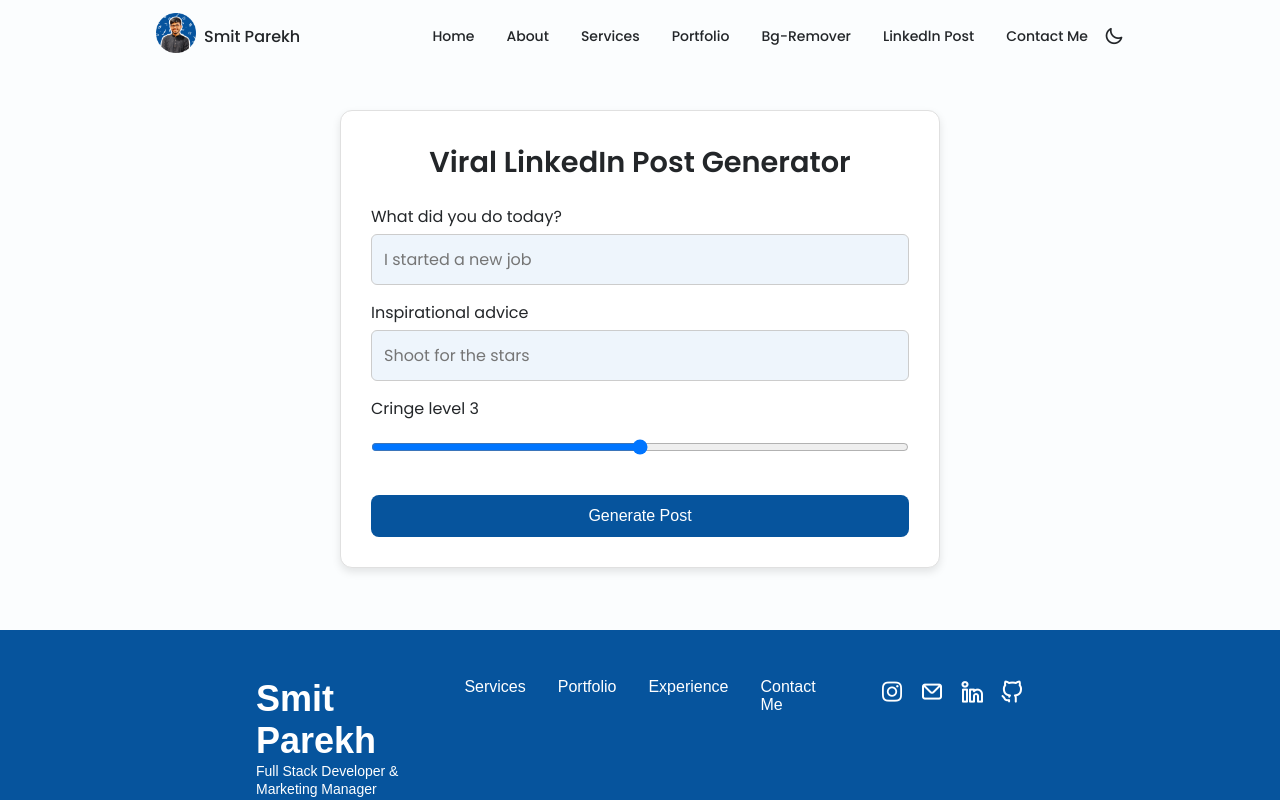
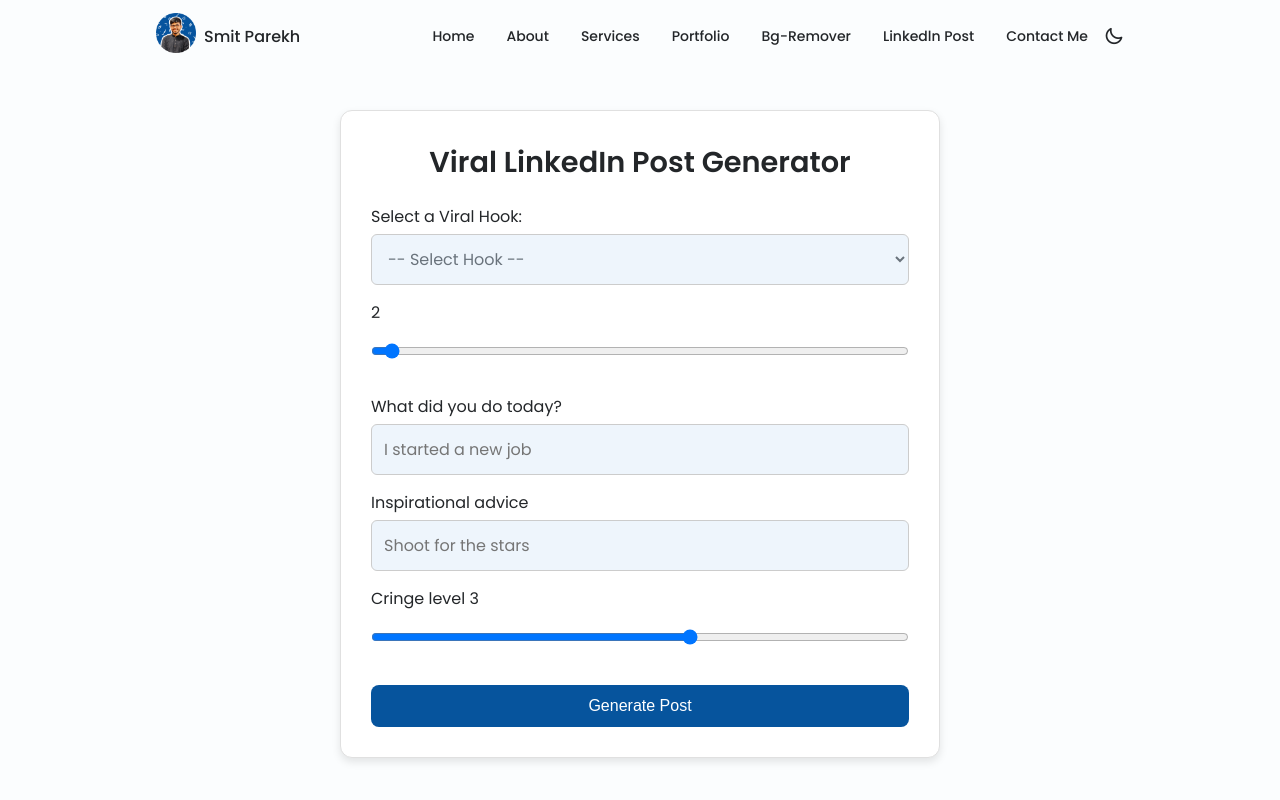
Before and after one commit to SmitParekh84/Smit-React-New-Portfolio-front-end, a React (Vite) app: page /viral-linkedin-post-generator in a window 1280 px wide. Shown: the top 800 px of the page. Built offline with nearby package versions, Linux system fonts and the light colour scheme.

Commit message:
Add dropdown for selecting viral hooks in LinkedIn Post Generator

```diff
--- a/src/assets/css/styles.css
+++ b/src/assets/css/styles.css
@@ -1266,7 +1266,44 @@ img {
   cursor: not-allowed;
 }
 
-
+/* Dropdown (Select) Styling */
+.linkedin-post-generator select {
+  width: 100%;
+  padding: 12px;
+  margin-top: 5px;
+  border: 1px solid #ccc;
+  border-radius: 6px;
+  background-color: var(--input-color);
+  color: var(--text-color);
+  font-size: var(--normal-font-size);
+  font-family: var(--body-font);
+  transition: border-color 0.3s;
+}
+
+.linkedin-post-generator select:focus {
+  border-color: var(--primary-color, #007bff);
+  outline: none;
+}
+
+/* Option Styling */
+.linkedin-post-generator select option {
+  padding: 10px;
+  background-color: var(--container-color);
+  color: var(--text-color);
+  font-family: var(--body-font);
+  font-size: var(--normal-font-size);
+}
+
+/* Custom Dropdown Arrow Styling */
+.linkedin-post-generator select::-ms-expand {
+  display: none; /* Hides the default dropdown arrow in Internet Explorer */
+}
+
+.linkedin-post-generator select::after {
+  content: " ▼"; /* Adds a custom dropdown arrow */
+  font-size: 1rem;
+  color: var(--primary-color, #007bff);
+}
 /*==================== FOOTER ====================*/
 .footer {
   padding-top: 2rem;
--- a/src/components/LinkedInPostGenerator.jsx
+++ b/src/components/LinkedInPostGenerator.jsx
@@ -7,16 +7,49 @@ const LinkedInPostGenerator = () => {
     const [advice, setAdvice] = useState("");
     const [cringeLevel, setCringeLevel] = useState(3);
     const [generatedPost, setGeneratedPost] = useState("");
+    const [selectedHook, setSelectedHook] = useState(""); // New state for selected hook
+    const [ask, setAsk] = useState(""); // New state for selected hook
     const [loading, setLoading] = useState(false); // State to track loading status
+    const [xValue, setXValue] = useState(2); // Value of X (range between 2 and 5)
     const apiUrl = import.meta.env.VITE_API_URL;
+    const hooks = [
+        { id: 1, label: "A Superior Method", template: "[Common belief or practice] [negative consequence]. Here's the [notable method] [famous individuals or groups] use instead:" },
+        { id: 2, label: "My Takeaways", ask: "How Many Takeaways ?", template: "I had a great time working for [Company/Organization]. Here are X [insights/lessons/learnings] I've picked up along the way:" },
+        { id: 3, label: "Impactful Advice", ask: "How Many Advice ?", template: "[Unusual habit/action] solves [high percentage of major problem]. X more [simple/quick/easy] [habits/actions] to [improve/change a specific situation]:" },
+        { id: 4, label: "Simple Steps", ask: "How Many Steps ?", template: "X [easy/simple/quick] steps to [achieve impressive result] in [short time frame] - even if you [face common obstacle]:" },
+        { id: 5, label: "Industry Issues", ask: "How Many Issues ?", template: "X huge issues we're dealing with in [industry/profession] today: [Specific problem] → [Striking statistic or fact]." },
+    ];
+
+
+    const handleHookChange = (e) => {
+        const selectedValue = e.target.value;
+        const selectedId = hooks.find((hook) => hook.template === selectedValue)?.id;
+        setAsk(hooks.find((hook) => hook.template === selectedValue)?.ask || ""); // Set the ask value based on the selected hook
+        setSelectedHook(selectedValue);
+
+        // For hooks with IDs 2, 3, 4, and 5, set a random X value between 2 and 5
+        if ([2, 3, 4, 5].includes(selectedId)) {
+
+            setXValue(2);
+
+        } else {
+            setXValue(0); // Reset for other hooks
+        }
+    };
+
+
+
 
     const handleGeneratePost = async () => {
         setLoading(true); // Set loading to true when the button is clicked
+
         try {
+            const modifiedTemplate = selectedHook.replace(/X/g, xValue);
             const response = await axios.post(`${apiUrl}/api/generate-post`, {
                 activity,
                 advice,
                 cringeLevel,
+                modifiedTemplate,
             });
             setGeneratedPost(response.data.generatedPost || "Failed to generate a post.");
         } catch (error) {
@@ -60,6 +93,38 @@ const LinkedInPostGenerator = () => {
                     <h2>Viral LinkedIn Post Generator</h2>
                     <div>
                         <label>
+                            Select a Viral Hook:
+                            <select
+                                value={selectedHook}
+                                onChange={handleHookChange}
+                            >
+                                <option value="">-- Select Hook --</option>
+                                {hooks.map((hook) => (
+                                    <option key={hook.id} value={hook.template}>
+                                        {hook.label}
+                                    </option>
+                                ))}
+                            </select>
+                        </label>
+                        {xValue > 0 && (
+                            <div>
+
+                                <label>
+                                    {ask}  <span className="range-value">{xValue}</span>
+                                    <div className="range-container">
+                                        <input
+                                            type="range"
+                                            min="2"
+                                            max="5"
+                                            value={xValue}
+                                            onChange={(e) => setXValue(e.target.value)}
+                                        />
+
+                                    </div>
+                                </label>
+                            </div>
+                        )}
+                        <label>
                             What did you do today?
                             <input
                                 type="text"
@@ -86,7 +151,7 @@ const LinkedInPostGenerator = () => {
                             <div className="range-container">
                                 <input
                                     type="range"
-                                    min="1"
+                                    min="0"
                                     max="5"
                                     value={cringeLevel}
                                     onChange={(e) => setCringeLevel(e.target.value)}
```
